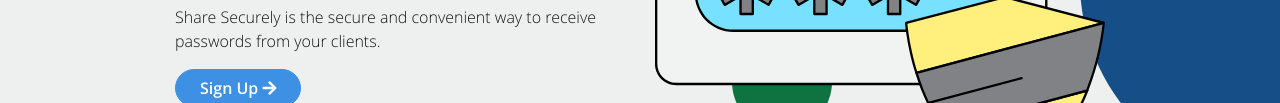
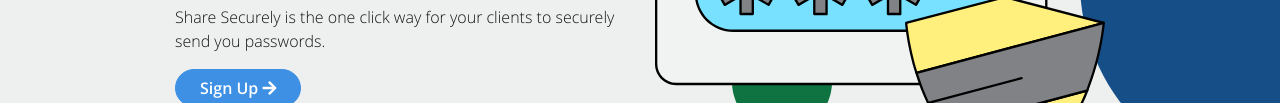
Before and after one commit to isabella232/share-securely-website, a website: page public/index.html in a window 1280 px wide. Shown: the part 308-411 px from the top of the page. Drawn offline with Linux system fonts and the light colour scheme; a script that the page names is missing; a web font is replaced by a local one.

Commit message:
Changed subheader text

```diff
--- a/public/index.html
+++ b/public/index.html
@@ -80,7 +80,7 @@
                             <div>
                                 <h1>Fast, Secure<br />Password Sharing</h1>
                                 <p class="font-weight-light">
-                                    Share Securely is the secure and convenient way to receive passwords from your clients.
+                                    Share Securely is the one click way for your clients to securely send you passwords.
                                 </p>
                                 <p class="text-center text-md-left"><a class="signup-btn" role="button" href="#pricing">Sign Up <i class="fas fa-arrow-right"></i></a></p>
                             </div>
```
